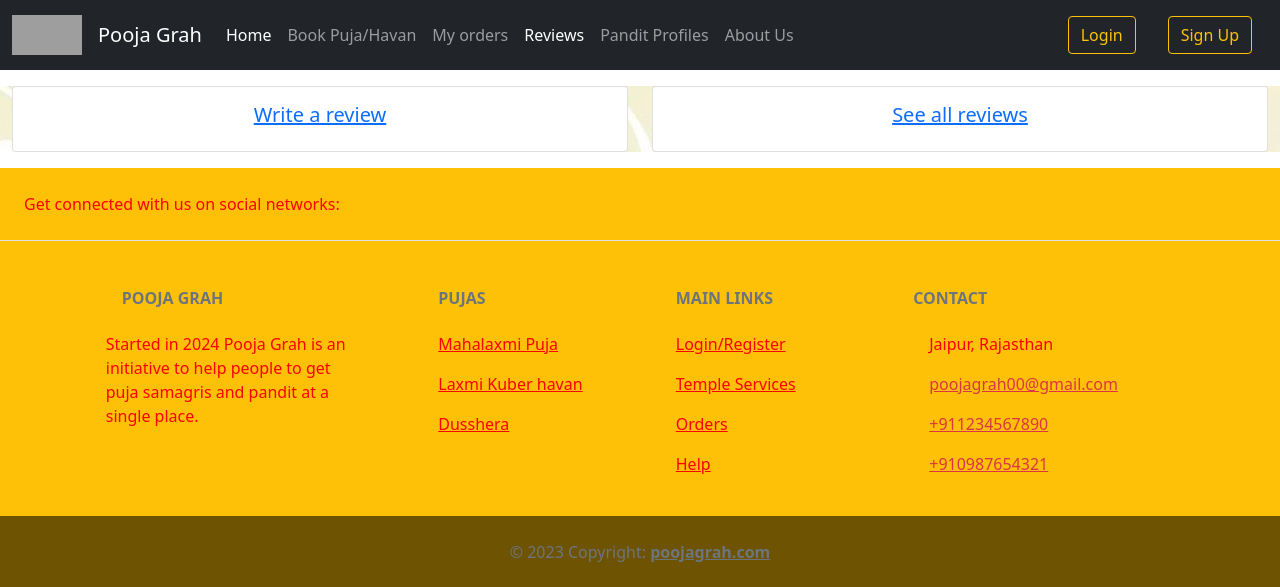
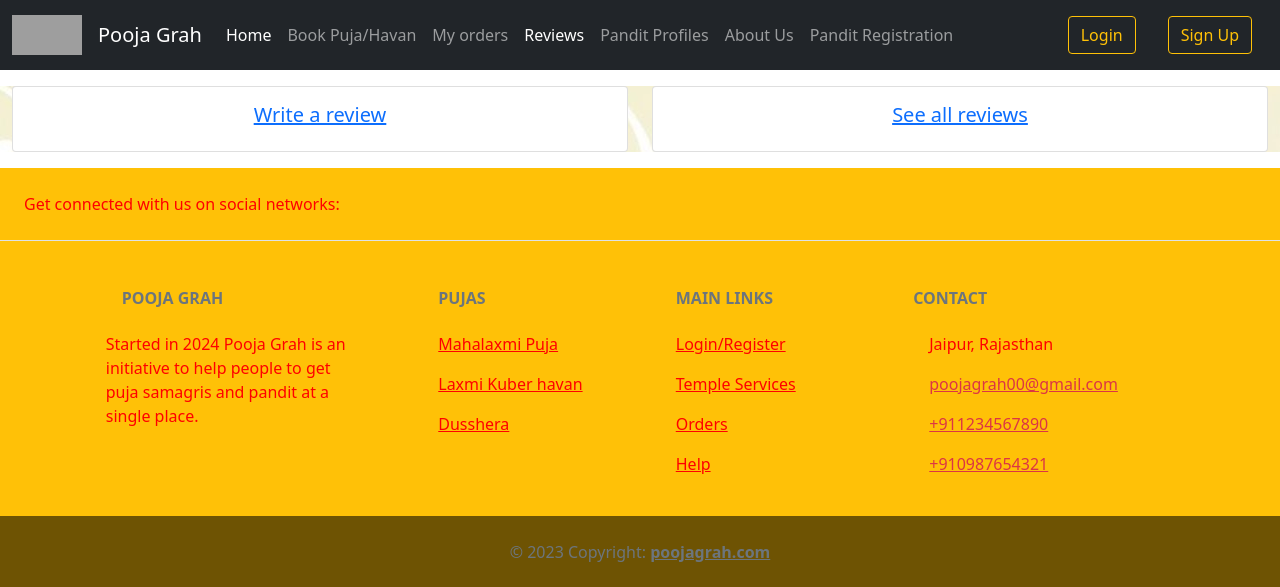
Before and after one commit to Muskan-kumawat/Pooja-Grah, a Django app: page /reviews/ in a window 1280 px wide. Shown: the top 587 px of the page. Run offline with Django 3.2, Linux system fonts and the light colour scheme; parts of the project's set-up code (start-up, migrations or seed data) failed here and were passed over; some libraries are stand-ins or nearby versions; grey boxes are pictures that could not be loaded.

Commit message:
Update chooseReview.html

```diff
--- a/main/templates/chooseReview.html
+++ b/main/templates/chooseReview.html
@@ -62,6 +62,9 @@
                   </li>
                   <li class="nav-item">
                       <a class="nav-link" href="{% url 'aboutUs' %}">About Us</a>
+                  </li>
+                    <li class="nav-item">
+                    <a class="nav-link" href="https://forms.gle/H3rhZZmXwSZEPiNF9">Pandit Registration</a>
                   </li>
                 </ul>
                     <!-- <form class="d-flex"> -->
```
